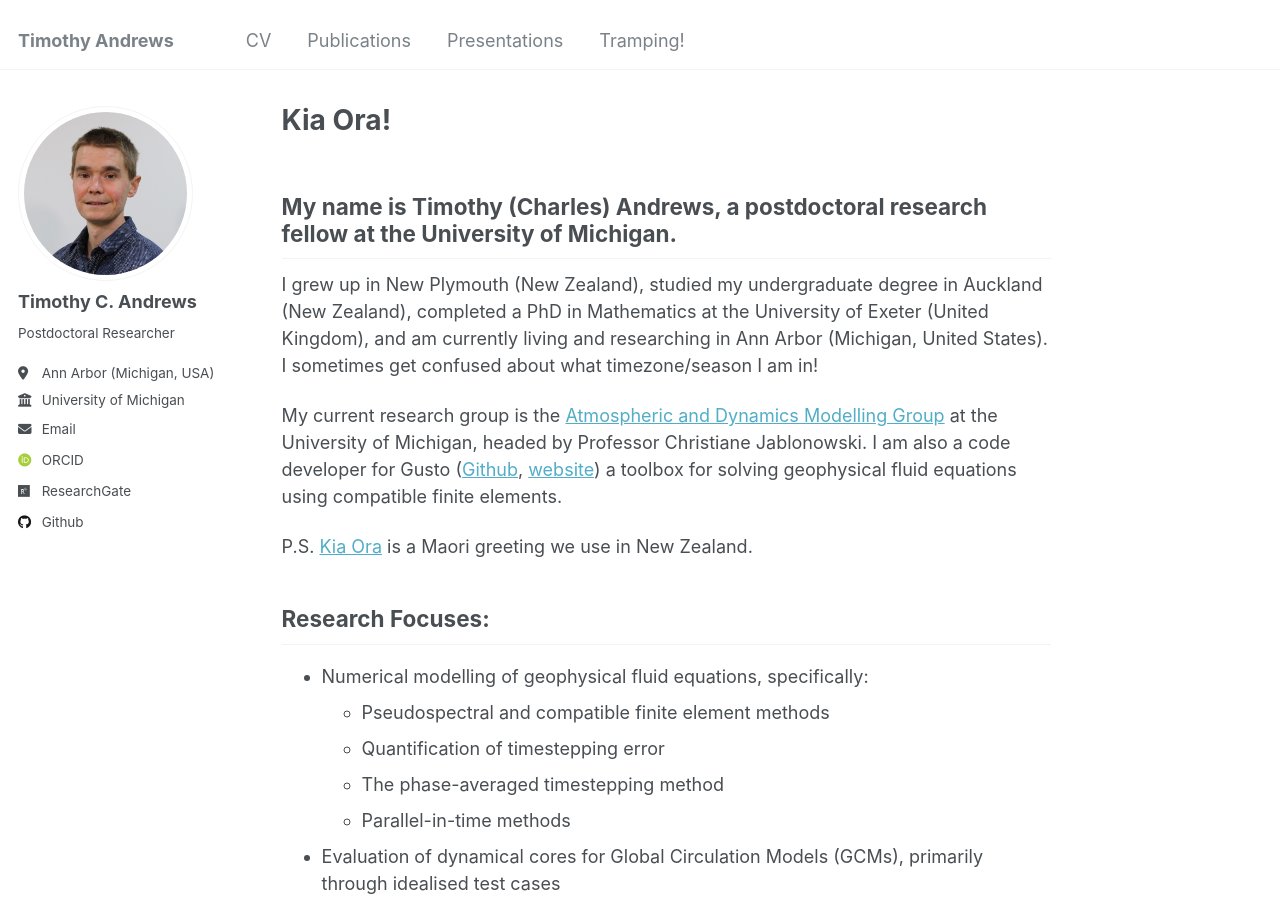
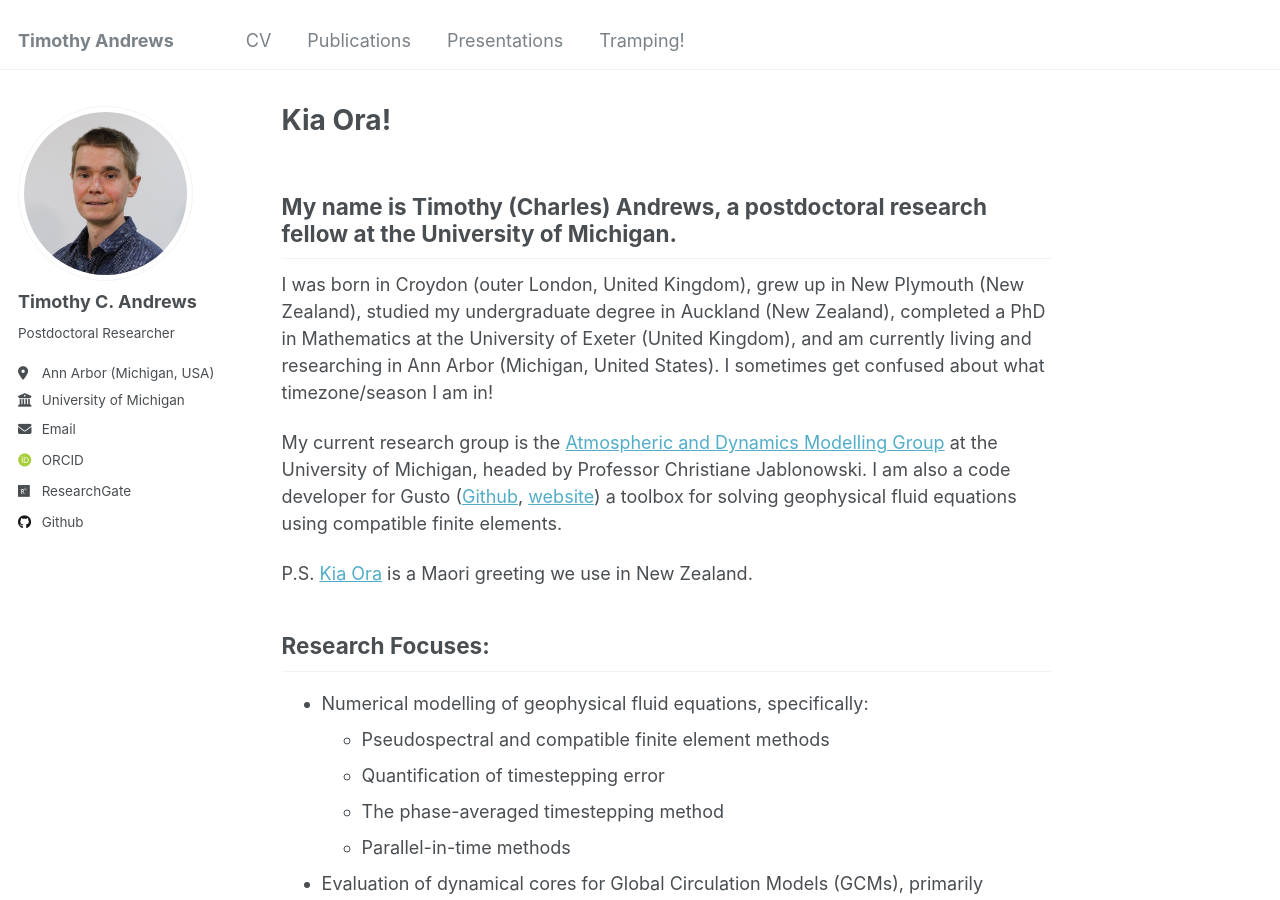
Before and after one commit to ta440/ta440.github.io, a Jekyll site: the page built from _pages/about.md, in a window 1280 px wide and 900 px high. Built offline with Jekyll 4.4.1, drawn with Linux system fonts in a browser that asks for light colours; some web fonts are replaced.

Commit message:
Update about.md

```diff
--- a/_pages/about.md
+++ b/_pages/about.md
@@ -8,7 +8,7 @@ redirect_from:
 ---
 
 ## My name is Timothy (Charles) Andrews, a postdoctoral research fellow at the University of Michigan.
-I grew up in New Plymouth (New Zealand), studied my undergraduate degree in Auckland (New Zealand), completed a PhD in Mathematics at the University of Exeter (United Kingdom), and am currently living and researching in Ann Arbor (Michigan, United States). I sometimes get confused about what timezone/season I am in!
+I was born in Croydon (outer London, United Kingdom), grew up in New Plymouth (New Zealand), studied my undergraduate degree in Auckland (New Zealand), completed a PhD in Mathematics at the University of Exeter (United Kingdom), and am currently living and researching in Ann Arbor (Michigan, United States). I sometimes get confused about what timezone/season I am in!
 
 My current research group is the [Atmospheric and Dynamics Modelling Group](https://admg.engin.umich.edu/) at the University of Michigan, headed by Professor Christiane Jablonowski.
 I am also a code developer for Gusto ([Github](https://github.com/firedrakeproject/gusto), [website](https://www.firedrakeproject.org/gusto/)) a toolbox for solving geophysical fluid equations using compatible finite elements.
```
